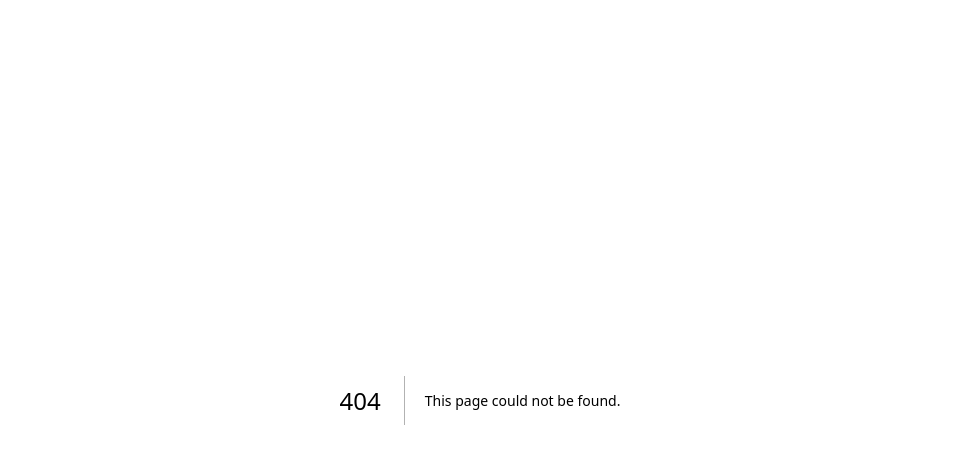
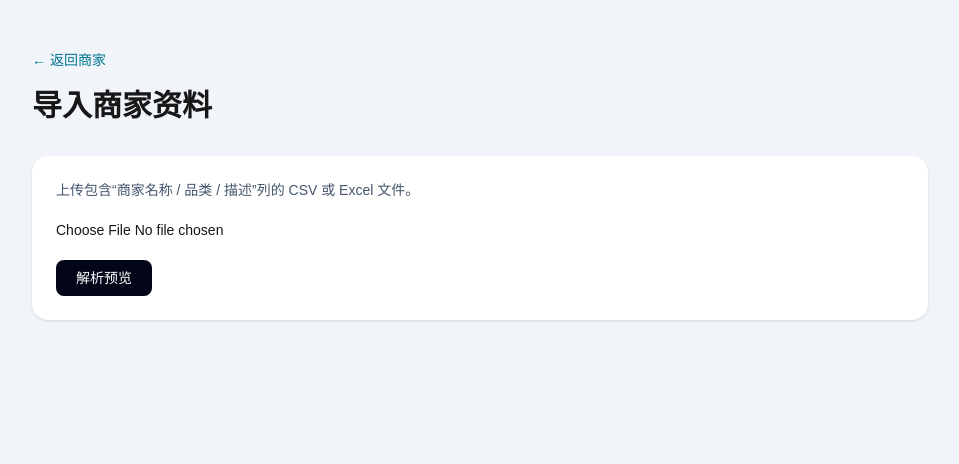
Before and after one commit to kkczx5428/local-life-ai-workbench, a Next.js app: page /imports/merchants in a window 1280 px wide. Before the commit this address had no page. Shown: the top 464 px of the page, without its empty margins (160-1119 px from the left). Built offline with nearby package versions, Linux system fonts and the light colour scheme.

Commit message:
feat: add merchant import preview page

```diff
--- /dev/null
+++ b/src/app/imports/merchants/page.tsx
@@ -0,0 +1,12 @@
+"use client";
+
+import { useState } from "react";
+
+export default function MerchantImportPage() {
+  const [result, setResult] = useState<{ rows: { name: string; category?: string }[]; errors: { row: number; message: string }[] } | null>(null);
+  async function submit(formData: FormData) {
+    const response = await fetch("/api/imports/merchants", { method: "POST", body: formData });
+    setResult(await response.json());
+  }
+  return <main className="min-h-screen bg-slate-100 px-6 py-12"><div className="mx-auto max-w-4xl"><a href="/merchants" className="text-sm text-cyan-700">← 返回商家</a><h1 className="mt-4 text-3xl font-semibold">导入商家资料</h1><form action={submit} className="mt-8 rounded-2xl bg-white p-6 shadow-sm"><p className="text-sm text-slate-600">上传包含“商家名称 / 品类 / 描述”列的 CSV 或 Excel 文件。</p><input name="file" type="file" required accept=".csv,.xlsx,.xls" className="mt-5 block text-sm"/><button className="mt-5 rounded-lg bg-slate-950 px-5 py-2 text-sm text-white">解析预览</button></form>{result && <section className="mt-6 rounded-2xl bg-white p-6 shadow-sm"><h2 className="font-semibold">解析结果：{result.rows.length} 行</h2>{result.errors.length > 0 && <div className="mt-4 space-y-2 text-sm text-red-600">{result.errors.map((error) => <p key={`${error.row}-${error.message}`}>第 {error.row} 行：{error.message}</p>)}</div>}<div className="mt-4 space-y-2">{result.rows.map((row, index) => <div key={`${row.name}-${index}`} className="rounded-lg bg-slate-50 px-3 py-2 text-sm">{row.name} · {row.category || "未分类"}</div>)}</div></section>}</div></main>;
+}
```
Also changed, not shown: 1 other file (tests, documents, lock files or other folders).
